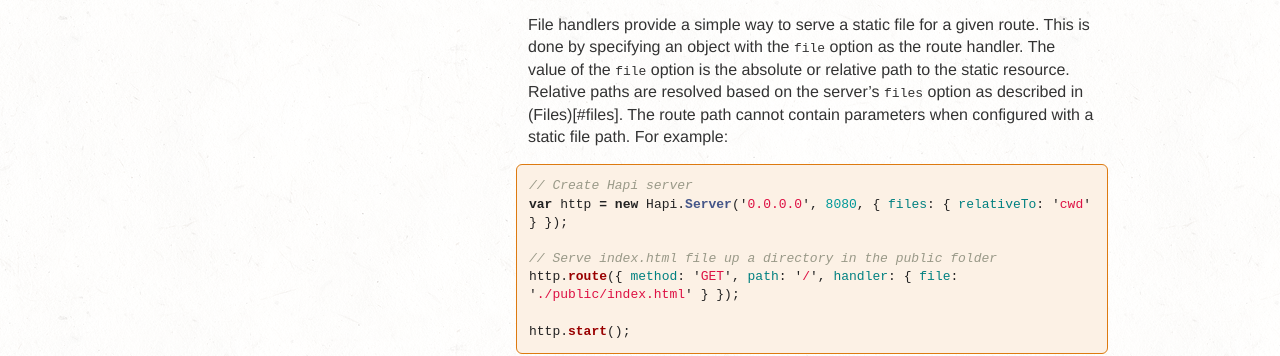
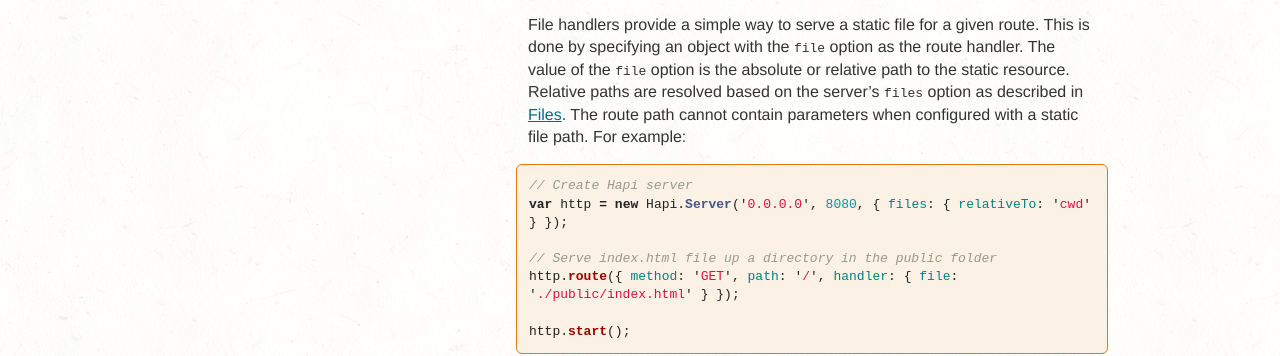
Before and after one commit to z0mt3c/spumko.github.com, a Jekyll site: the page built from _posts/2013-03-22-api.md, in a window 1280 px wide and 900 px high, scrolled down 23198 px. Shown: the part 177-533 px from the top of the window. Built offline with Jekyll 4.4.1, drawn with Linux system fonts in a browser that asks for light colours; Markdown is read by kramdown in place of the engine named in the settings.

````diff
--- a/_posts/2013-03-22-api.md
+++ b/_posts/2013-03-22-api.md
@@ -908,6 +908,7 @@ within the route handler and are disabled as soon as control is returned.
 <h4 id="proxy">Proxy</h4>
 
 It is possible with hapi to setup a reverse proxy for routes.  This is especially useful if you plan to stand-up hapi in front of an existing API or you need to augment the functionality of an existing API.  Additionally, this feature is powerful in that it can be combined with caching to cache the responses from external APIs.  The proxy route configuration has the following options:
+
 - `passThrough` - determines if the headers sent from the clients user-agent will be forwarded on to the external service being proxied to (default: false)
 - `xforward` - determines if the x-forward headers will be set when making a request to the proxied endpoint (default: false)
 - `host` - The host to proxy requests to.  The same path on the client request will be used as the path to the host.
@@ -945,7 +946,7 @@ http.route({ method: 'GET', path: '/{term}', handler: { proxy: { mapUri: mapper
 
 File handlers provide a simple way to serve a static file for a given route. This is done by specifying an object with the `file`
 option as the route handler. The value of the `file` option is the absolute or relative path to the static resource. Relative paths
-are resolved based on the server's `files` option as described in (Files)[#files]. The route path cannot contain parameters when
+are resolved based on the server's `files` option as described in [Files](#files). The route path cannot contain parameters when
 configured with a static file path. For example:
 
 ```javascript
@@ -1524,6 +1525,7 @@ Before the handler is called, it is often necessary to perform other actions suc
 allows defining such pre-handler methods. The methods are called in order, unless a `mode` is specified with value 'parallel' in which case, all the parallel methods
 are executed first, then the rest in order. The `pre` is a mixed array of functions and objects. If a function is included, it is the same as including an
 object with a single `method` key. The object options are:
+
 - `method` - the function to call. The function signature is _'function (request, next)'_. _'next([result])'_ must be called when the operation concludes. If the result is an Error, execution of other prerequisites stops and the error is handled in the same way as when an error is returned from the route handler. The method can be a string invoking a [server helper](#server-helpers).
 - `assign` - key name to assign the result of the function to within 'request.pre'.
 - `mode` - set the calling order of the function to 'serial' or 'parallel'. Defaults to 'serial'.
@@ -1595,6 +1597,7 @@ var rules = {
 ```
 
 In which:
+
 - 'username' is a required alphanumeric string, 3 to 30 characters long, and must appear together with 'email'.
 - 'password' is an optional string matching a regular expression, and must not appear together with 'token'.
 - 'token' is an optional string.
@@ -1873,6 +1876,7 @@ The _'main'_ module file for the plugin must export a `register` function.  The
 <h4 id="plugin-permissions">Plugin Permissions</h4>
 
 A plugin is always able to control the _'api.[plugin name]'_ object.  However, permissions restrict access to several other server features, these are listed below:
+
 - `route` - determines if a plugin can add routes to a server.  Default is _'true'_.
 - `state` - when _'true'_ the plugin can set cookies.  Default is _'true'_.
 - `helper` - determines if a plugin can add server helpers.  Default is _'true'_.
@@ -1907,6 +1911,7 @@ The following plugin options are available for **bassmaster**
 In order to help mitigate CSRF threats there is a plugin for **hapi** called [crumb](https://npmjs.org/package/crumb) that can be installed.  Install **crumb** by either running `npm install crumb` in your sites working directory or add _'crumb'_ to the dependencies section of the _'package.json'_ file and run `npm install`.
 
 The following plugin options are available for **crumb**
+
 - `name` - name of cookie to store crumb.  Default is 'crumb'.
 - `size` - number of characters to randomly generate for crumb value.  Default is '43'.
 - `autoGenerate` - bool value to indicate if the crumb should be created automatically.  Default is 'true'.
@@ -1922,6 +1927,7 @@ The following plugin options are available for **crumb**
 In order to make it easy to generate documentation for the routes you add to **hapi**, a documentation generator named **lout** can be installed and enabled as a plugin. Install **lout** by either running `npm install lout` in your sites working directory or add _'lout'_ to the dependencies section of the _'package.json'_ file and run `npm install`.
 
 The following options can be passed into **lout** when adding it to a server
+
 - `indexTemplatePath` - the file path where the index template file is located.  Default is 'lib/templates/index.html' inside the lout module.
 - `indexTemplate` - the raw source of a index template to use.  If `indexTemplate` is provided then it will be used over the file located at `indexTemplatePath`.
 - `routeTemplatePath` - the file path where the routes template file is located.  Default is 'lib/templates/route.html' inside the lout module.
````
